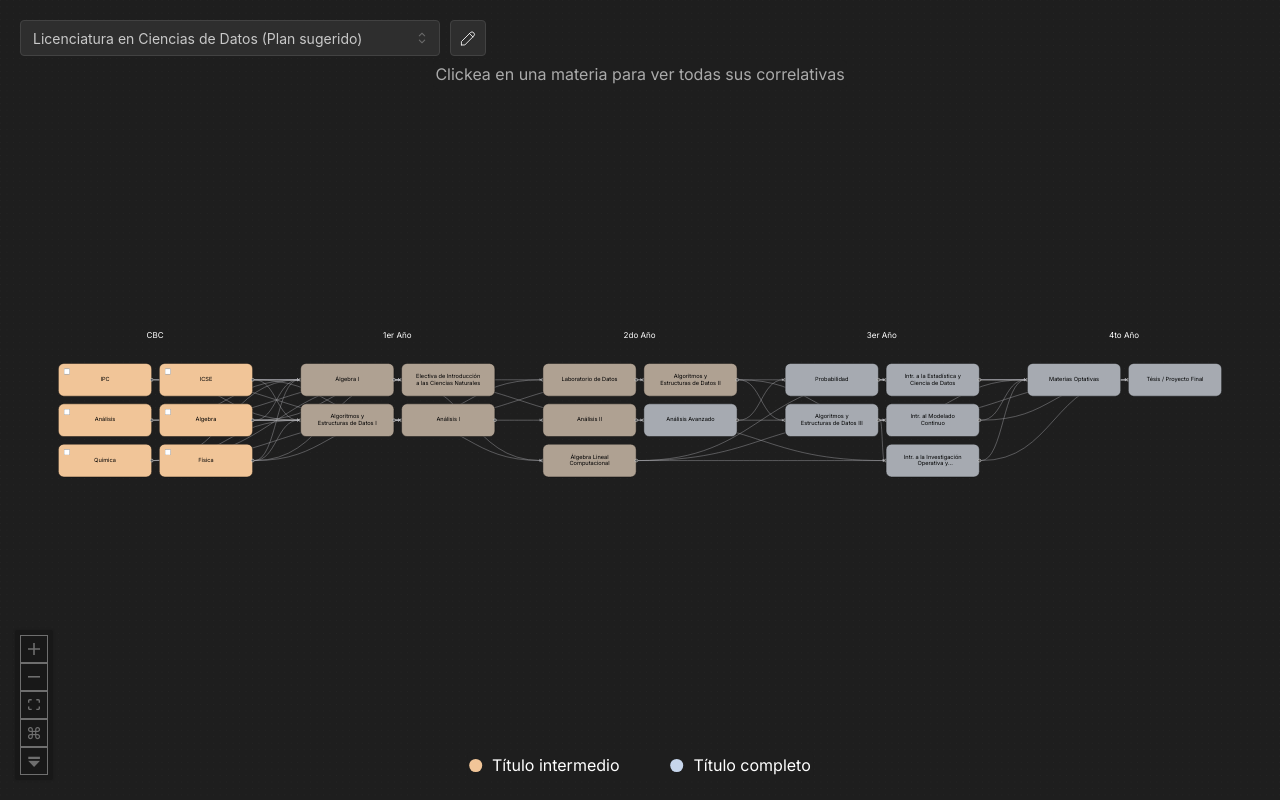
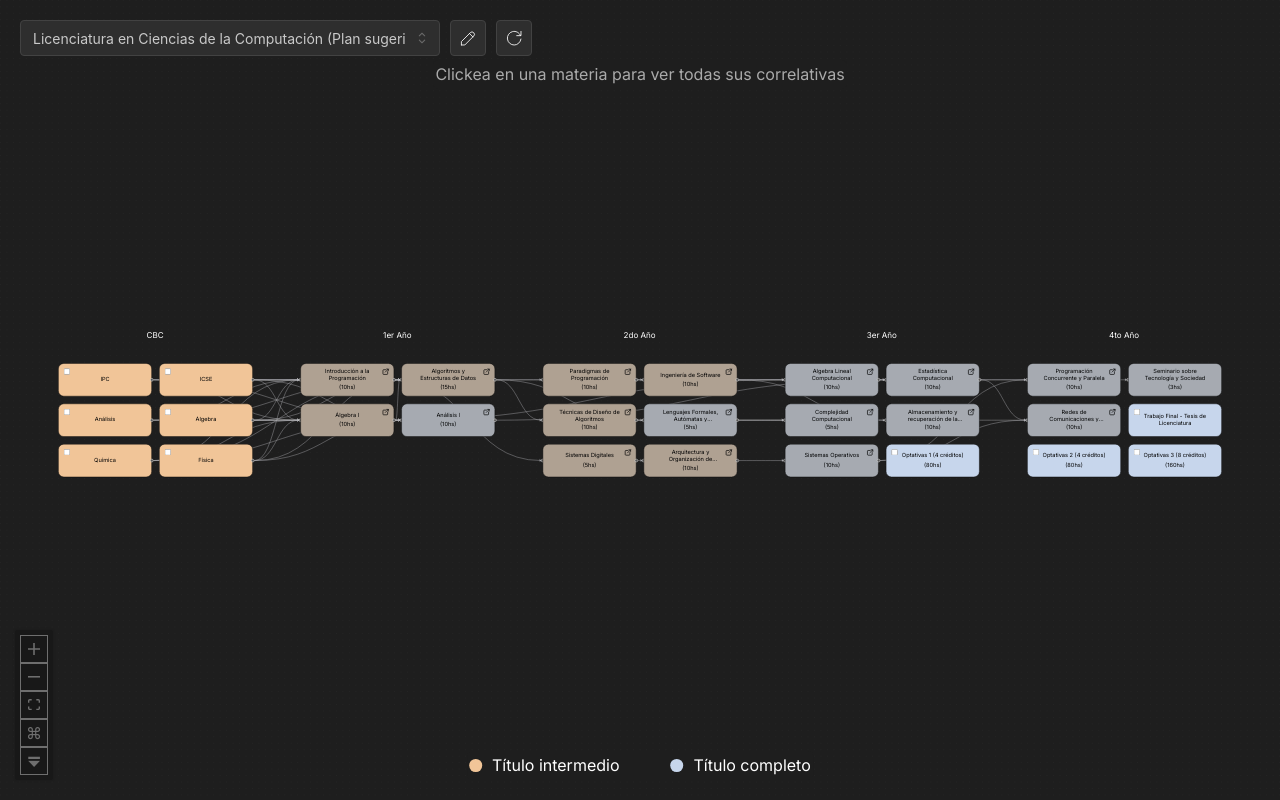
Before and after one commit to NicoHalpe/PlanesDeEstudio, a React (Vite) app: page / in a window 1280 px wide. Built offline with nearby package versions, Linux system fonts and the light colour scheme.

Commit message:
fix: change editing plan bug

```diff
--- a/src/components/CourseNode.tsx
+++ b/src/components/CourseNode.tsx
@@ -81,8 +81,8 @@ function CourseNode({ data, id }: NodeProps) {
 						className="external-link"
 						style={{
 							position: "absolute",
-							right: 10,
-							top: 10,
+							right: 9,
+							top: 9,
 							height: 22,
 							width: 22,
 							display: "grid",
--- a/src/defaultPlans.json
+++ b/src/defaultPlans.json
@@ -1,192 +1,4 @@
 [
-    {
-        "name": "Licenciatura en Ciencias de Datos (Plan sugerido)",
-        "plan": {
-            "CBC": [
-                {
-                    "tituloIntermedio": true,
-                    "label": "IPC",
-                    "cuatrimestre": 1,
-                    "requires": []
-                },
-                {
-                    "tituloIntermedio": true,
-                    "label": "Análisis",
-                    "cuatrimestre": 1,
-                    "requires": []
-                },
-                {
-                    "tituloIntermedio": true,
-                    "label": "Química",
-                    "cuatrimestre": 1,
-                    "requires": []
-                },
-                {
-                    "tituloIntermedio": true,
-                    "label": "ICSE",
-                    "cuatrimestre": 2,
-                    "requires": []
-                },
-                {
-                    "tituloIntermedio": true,
-                    "label": "Álgebra",
-                    "cuatrimestre": 2,
-                    "requires": []
-                },
-                {
-                    "tituloIntermedio": true,
-                    "label": "Física",
-                    "cuatrimestre": 2,
-                    "requires": []
-                }
-            ],
-            "1er Año": [
-                {
-                    "tituloIntermedio": true,
-                    "label": "Álgebra I",
-                    "cuatrimestre": 1,
-                    "requires": [
-                        "CBC"
-                    ]
-                },
-                {
-                    "tituloIntermedio": true,
-                    "label": "Algoritmos y Estructuras de Datos I",
-                    "cuatrimestre": 1,
-                    "requires": [
-                        "CBC"
-                    ]
-                },
-                {
-                    "tituloIntermedio": true,
-                    "label": "Electiva de Introducción a las Ciencias Naturales",
-                    "cuatrimestre": 2,
-                    "requires": [
-                        "CBC"
-                    ]
-                },
-                {
-                    "tituloIntermedio": true,
-                    "label": "Análisis I",
-                    "cuatrimestre": 2,
-                    "requires": [
-                        "CBC"
-                    ]
-                }
-            ],
-            "2do Año": [
-                {
-                    "tituloIntermedio": true,
-                    "label": "Laboratorio de Datos",
-                    "cuatrimestre": 1,
-                    "requires": [
-                        "Algoritmos y Estructuras de Datos I"
-                    ]
-                },
-                {
-                    "tituloIntermedio": true,
-                    "label": "Análisis II",
-                    "cuatrimestre": 1,
-                    "requires": [
-                        "Análisis I"
-                    ]
-                },
-                {
-                    "tituloIntermedio": true,
-                    "label": "Álgebra Lineal Computacional",
-                    "cuatrimestre": 1,
-                    "requires": [
-                        "Álgebra I",
-                        "Algoritmos y Estructuras de Datos I"
-                    ]
-                },
-                {
-                    "tituloIntermedio": true,
-                    "label": "Algoritmos y Estructuras de Datos II",
-                    "cuatrimestre": 2,
-                    "requires": [
-                        "Álgebra I",
-                        "Algoritmos y Estructuras de Datos I"
-                    ]
-                },
-                {
-                    "tituloIntermedio": false,
-                    "label": "Análisis Avanzado",
-                    "cuatrimestre": 2,
-                    "requires": [
-                        "Análisis II",
-                        "Álgebra I"
-                    ]
-                }
-            ],
-            "3er Año": [
-                {
-                    "tituloIntermedio": false,
-                    "label": "Probabilidad",
-                    "cuatrimestre": 1,
-                    "requires": [
-                        "Análisis Avanzado"
-                    ]
-                },
-                {
-                    "tituloIntermedio": false,
-                    "label": "Algoritmos y Estructuras de Datos III",
-                    "cuatrimestre": 1,
-                    "requires": [
-                        "Algoritmos y Estructuras de Datos II"
-                    ]
-                },
-                {
-                    "tituloIntermedio": false,
-                    "label": "Intr. a la Estadística y Ciencia de Datos",
-                    "cuatrimestre": 2,
-                    "requires": [
-                        "Laboratorio de Datos",
-                        "Probabilidad",
-                        "Álgebra Lineal Computacional"
-                    ]
-                },
-                {
-                    "tituloIntermedio": false,
-                    "label": "Intr. al Modelado Continuo",
-                    "cuatrimestre": 2,
-                    "requires": [
-                        "Análisis Avanzado",
-                        "Álgebra Lineal Computacional",
-                        "Algoritmos y Estructuras de Datos II"
-                    ]
-                },
-                {
-                    "tituloIntermedio": false,
-                    "label": "Intr. a la Investigación Operativa y Optimización",
-                    "cuatrimestre": 2,
-                    "requires": [
-                        "Algoritmos y Estructuras de Datos III",
-                        "Análisis II",
-                        "Álgebra Lineal Computacional"
-                    ]
-                }
-            ],
-            "4to Año": [
-                {
-                    "tituloIntermedio": false,
-                    "label": "Materias Optativas",
-                    "cuatrimestre": 1,
-                    "requires": [
-                        "3er Año"
-                    ]
-                },
-                {
-                    "tituloIntermedio": false,
-                    "label": "Tésis / Proyecto Final",
-                    "cuatrimestre": 2,
-                    "requires": [
-                        "3er Año"
-                    ]
-                }
-            ]
-        }
-    },
     {
         "name": "Licenciatura en Ciencias de la Computación (Plan sugerido)",
         "plan": {
@@ -507,6 +319,194 @@
         }
     },
     {
+        "name": "Licenciatura en Ciencias de Datos (Plan sugerido)",
+        "plan": {
+            "CBC": [
+                {
+                    "tituloIntermedio": true,
+                    "label": "IPC",
+                    "cuatrimestre": 1,
+                    "requires": []
+                },
+                {
+                    "tituloIntermedio": true,
+                    "label": "Análisis",
+                    "cuatrimestre": 1,
+                    "requires": []
+                },
+                {
+                    "tituloIntermedio": true,
+                    "label": "Química",
+                    "cuatrimestre": 1,
+                    "requires": []
+                },
+                {
+                    "tituloIntermedio": true,
+                    "label": "ICSE",
+                    "cuatrimestre": 2,
+                    "requires": []
+                },
+                {
+                    "tituloIntermedio": true,
+                    "label": "Álgebra",
+                    "cuatrimestre": 2,
+                    "requires": []
+                },
+                {
+                    "tituloIntermedio": true,
+                    "label": "Física",
+                    "cuatrimestre": 2,
+                    "requires": []
+                }
+            ],
+            "1er Año": [
+                {
+                    "tituloIntermedio": true,
+                    "label": "Álgebra I",
+                    "cuatrimestre": 1,
+                    "requires": [
+                        "CBC"
+                    ]
+                },
+                {
+                    "tituloIntermedio": true,
+                    "label": "Algoritmos y Estructuras de Datos I",
+                    "cuatrimestre": 1,
+                    "requires": [
+                        "CBC"
+                    ]
+                },
+                {
+                    "tituloIntermedio": true,
+                    "label": "Electiva de Introducción a las Ciencias Naturales",
+                    "cuatrimestre": 2,
+                    "requires": [
+                        "CBC"
+                    ]
+                },
+                {
+                    "tituloIntermedio": true,
+                    "label": "Análisis I",
+                    "cuatrimestre": 2,
+                    "requires": [
+                        "CBC"
+                    ]
+                }
+            ],
+            "2do Año": [
+                {
+                    "tituloIntermedio": true,
+                    "label": "Laboratorio de Datos",
+                    "cuatrimestre": 1,
+                    "requires": [
+                        "Algoritmos y Estructuras de Datos I"
+                    ]
+                },
+                {
+                    "tituloIntermedio": true,
+                    "label": "Análisis II",
+                    "cuatrimestre": 1,
+                    "requires": [
+                        "Análisis I"
+                    ]
+                },
+                {
+                    "tituloIntermedio": true,
+                    "label": "Álgebra Lineal Computacional",
+                    "cuatrimestre": 1,
+                    "requires": [
+                        "Álgebra I",
+                        "Algoritmos y Estructuras de Datos I"
+                    ]
+                },
+                {
+                    "tituloIntermedio": true,
+                    "label": "Algoritmos y Estructuras de Datos II",
+                    "cuatrimestre": 2,
+                    "requires": [
+                        "Álgebra I",
+                        "Algoritmos y Estructuras de Datos I"
+                    ]
+                },
+                {
+                    "tituloIntermedio": false,
+                    "label": "Análisis Avanzado",
+                    "cuatrimestre": 2,
+                    "requires": [
+                        "Análisis II",
+                        "Álgebra I"
+                    ]
+                }
+            ],
+            "3er Año": [
+                {
+                    "tituloIntermedio": false,
+                    "label": "Probabilidad",
+                    "cuatrimestre": 1,
+                    "requires": [
+                        "Análisis Avanzado"
+                    ]
+                },
+                {
+                    "tituloIntermedio": false,
+                    "label": "Algoritmos y Estructuras de Datos III",
+                    "cuatrimestre": 1,
+                    "requires": [
+                        "Algoritmos y Estructuras de Datos II"
+                    ]
+                },
+                {
+                    "tituloIntermedio": false,
+                    "label": "Intr. a la Estadística y Ciencia de Datos",
+                    "cuatrimestre": 2,
+                    "requires": [
+                        "Laboratorio de Datos",
+                        "Probabilidad",
+                        "Álgebra Lineal Computacional"
+                    ]
+                },
+                {
+                    "tituloIntermedio": false,
+                    "label": "Intr. al Modelado Continuo",
+                    "cuatrimestre": 2,
+                    "requires": [
+                        "Análisis Avanzado",
+                        "Álgebra Lineal Computacional",
+                        "Algoritmos y Estructuras de Datos II"
+                    ]
+                },
+                {
+                    "tituloIntermedio": false,
+                    "label": "Intr. a la Investigación Operativa y Optimización",
+                    "cuatrimestre": 2,
+                    "requires": [
+                        "Algoritmos y Estructuras de Datos III",
+                        "Análisis II",
+                        "Álgebra Lineal Computacional"
+                    ]
+                }
+            ],
+            "4to Año": [
+                {
+                    "tituloIntermedio": false,
+                    "label": "Materias Optativas",
+                    "cuatrimestre": 1,
+                    "requires": [
+                        "3er Año"
+                    ]
+                },
+                {
+                    "tituloIntermedio": false,
+                    "label": "Tésis / Proyecto Final",
+                    "cuatrimestre": 2,
+                    "requires": [
+                        "3er Año"
+                    ]
+                }
+            ]
+        }
+    },
+    {
         "name": "Lic. Analisis de Sistemas (Plan sugerido)",
         "plan": {
             "CBC": [
--- a/src/pages/Create/Create.tsx
+++ b/src/pages/Create/Create.tsx
@@ -158,6 +158,15 @@ export default function CreatePlan({}: Props) {
 		setSelectedPlanName(nombre);
 	}, [plan, nombre]);
 
+	const changeToPlan = (planName: string) => {
+		const selectedPlan = savedPlans.find((plan) => plan.name === planName);
+		if (selectedPlan) {
+			setSelectedPlanName(selectedPlan.name);
+			setPlan(formatPlan(selectedPlan.plan));
+			setNombre(selectedPlan.name);
+		}
+	};
+
 	const isSmallScreen = useMediaQuery("(max-width: 1250px)");
 
 	const handleImport = () => {
@@ -299,13 +308,14 @@ export default function CreatePlan({}: Props) {
 								data={savedPlans.map((plan) => plan.name)}
 								value={nombre}
 								onChange={(value) => {
-									const plan = savedPlans.find(
+									if(value) changeToPlan(value);
+									/* const plan = savedPlans.find(
 										(plan: { name: string; plan: RawPlan }) => plan.name === value
 									);
 									if (plan) {
-										setNombre(plan.name);
+										setSelectedPlanName(plan.name);
 										setPlan(formatPlan(plan.plan));
-									}
+									} */
 								}}
 							/>
 						)}
--- a/src/pages/Plan/Plan.tsx
+++ b/src/pages/Plan/Plan.tsx
@@ -13,20 +13,17 @@ import CourseNode from "../../components/CourseNode";
 import YearNode from "../../components/YearNode";
 import { parsePlans, defaultPlans } from "../../constants";
 import { toPng } from "html-to-image";
-import { Materia, Plan, RawPlan, Year } from "../../types/Plan";
+import { Materia, Plan, Year } from "../../types/Plan";
 import {
 	ActionIcon,
 	Box,
-	ColorSchemeScript,
-	MantineContext,
-	MantineProvider,
-	MantineThemeContext,
 	Select,
 	Text,
 } from "@mantine/core";
 import { useNavigate, useSearchParams } from "react-router-dom";
 import { useLocalStorage } from "@mantine/hooks";
-import { IconEdit, IconPencil, IconPlus } from "@tabler/icons-react";
+import { IconPencil, IconReload } from "@tabler/icons-react";
+import { modals } from "@mantine/modals";
 
 declare global {
 	interface Window {
@@ -354,6 +351,10 @@ function PlanPage(): ReactElement {
 
 	const nodeMouseEnter: NodeMouseHandler = (_event, element): void => {
 		setPreLabel(label);
+		if (element.type === "year") {
+			setLabel("Clickea en " + element.id + " para ver todas las materias de ese año");
+			return;
+		} else {
 			if (element.id !== clickedCourse) {
 				if (corrAmm[element.id] > 1) {
 					setLabel(
@@ -364,7 +365,9 @@ function PlanPage(): ReactElement {
 							" correlativas"
 					);
 				} else if (corrAmm[element.id] === 1) {
-				setLabel("Clickea en " + course_by_id(element.id)?.data.label + " para ver su correlativa");
+					setLabel(
+						"Clickea en " + course_by_id(element.id)?.data.label + " para ver su correlativa"
+					);
 				} else {
 					setLabel(course_by_id(element.id)?.data.label + " no tiene correlativas");
 				}
@@ -379,6 +382,7 @@ function PlanPage(): ReactElement {
 					setLabel(course_by_id(element.id)?.data.label + " no tiene correlativas");
 				} else {
 					setLabel("Clickea en una materia para ver todas sus correlativas");
+				}
 			}
 		}
 	};
@@ -473,6 +477,25 @@ function PlanPage(): ReactElement {
 							}}
 						>
 							<IconPencil style={{ width: "60%", height: "60%" }} stroke={1} />
+						</ActionIcon>
+
+						<ActionIcon
+							size={"36px"}
+							variant="default"
+							onClick={() => {
+								modals.openConfirmModal({
+									centered: true,
+									title: <b>Restablecer planes</b>,
+									children:
+										"¿Estás seguro de que deseas restablecer los planes a los predeterminados?",
+									labels: { cancel: "Cancelar", confirm: "Restablecer" },
+									onConfirm: () => {
+										setLocalPlans(defaultPlans);
+									},
+								});
+							}}
+						>
+							<IconReload style={{ width: "60%", height: "60%" }} stroke={1} />
 						</ActionIcon>
 					</Box>
 				) : (
```
Lines whose indentation alone changed are shown as unchanged.
